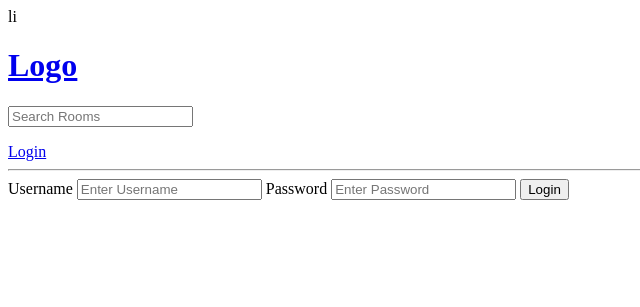
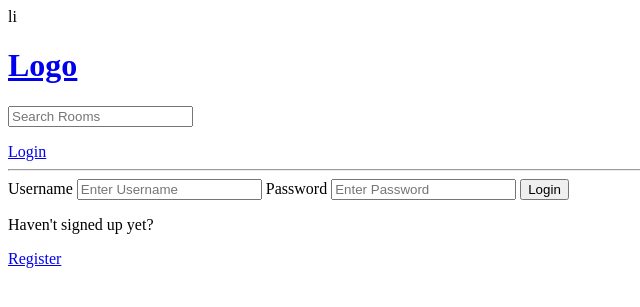
Before and after one commit to pshunt/palpro, a Django app: page /login/ in a window 1280 px wide. Shown: the top 307 px of the page, without its empty margins (0-640 px from the left). Run offline with Django 3.2, Linux system fonts and the light colour scheme.

Commit message:
restrict access to pages/ edit/del/create room links;  add login/register link if/else

```diff
--- a/palpro/palpro/base/templates/base/home.html
+++ b/palpro/palpro/base/templates/base/home.html
@@ -39,8 +39,10 @@
         <div>
             {% for room in rooms %}
                 <div>
+                    {% if request.user == room.host  %}
                     <a href="{% url 'update-room' room.id %} ">Edit</a>
                     <a href="{% url 'delete-room' room.id %} ">Delete</a>
+                    {% endif %}
                     <span>@{{room.host.username}}</span>
                     <h5>{{room.id}} -- <a href="{% url 'room' room.id %}">{{room.name}}</h5>
                     <small>{{room.topic.name}}</small>
--- a/palpro/palpro/base/templates/base/login_register.html
+++ b/palpro/palpro/base/templates/base/login_register.html
@@ -1,6 +1,8 @@
 {% extends 'main.html'%}
 {% block content %}
 
+
+{% if page == 'login' %}
 <div>
     <form method="POST" action="">
         {% csrf_token %}
@@ -15,6 +17,28 @@
 
 
     </form>
+
+    <p>Haven't signed up yet?</p>
+    <a href="{% url 'register' %}">Register</a>
 </div>
 
+{% else %}
+
+<div>
+    <form method="POST" action="">
+        {% csrf_token %}
+
+
+        <input type="submit" value="Register" />
+
+
+    </form>
+    <p>Already signed up?</p>
+    <a href="{% url 'login' %}">Login</a>
+
+</div>
+
+{% endif %}
+
+
 {% endblock content %}
--- a/palpro/palpro/base/urls.py
+++ b/palpro/palpro/base/urls.py
@@ -5,6 +5,7 @@ from . import views
 urlpatterns = [
     path('login/', views.loginPage, name='login'),
     path('logout/', views.logoutUser, name='logout'),
+    path('register/', views.registerPage, name='register'),
     path('', views.home, name='home'),
     path('room/<str:pk>/', views.room, name='room'),
 
--- a/palpro/palpro/base/views.py
+++ b/palpro/palpro/base/views.py
@@ -1,5 +1,7 @@
 from django.shortcuts import render, redirect
+from django.http import HttpResponse
 from django.contrib import messages
+from django.contrib.auth.decorators import login_required
 from django.db.models import Q
 from django.contrib.auth.models import User
 from django.contrib.auth import authenticate, login, logout
@@ -15,6 +17,9 @@ from .forms import RoomForm
 # Create your views here.
 
 def loginPage(request):
+    page = 'login'
+    if request.user.is_authenticated:
+        return redirect('home')
 
     if request.method == 'POST':
         username = request.POST.get('username')
@@ -33,13 +38,16 @@ def loginPage(request):
         else:
             messages.error(request, 'Username or password does not exist')
 
-    context = {}
+    context = { 'page': page}
     return render(request, 'base/login_register.html', context)
 
 def logoutUser(request):
     logout(request)
     return redirect('home')
 
+def registerPage(request):
+    page = 'register'
+    return render(request, 'base/login_register.html')
 
 
 def home(request):
@@ -66,7 +74,7 @@ def room(request, pk):
     context = {'room': room}
     return render(request, 'base/room.html', context)
 
-
+@login_required(login_url='login')
 def createRoom(request):
     form = RoomForm()
     if request.method == 'POST':
@@ -77,9 +85,13 @@ def createRoom(request):
     context = { 'form': form}
     return render(request, 'base/room_form.html', context)
 
+@login_required(login_url='login')
 def updateRoom(request, pk):
     room = Room.objects.get(id=pk)
     form = RoomForm(instance=room)
+
+    if request.user != room.host:
+        return HttpResponse('You are not allowed here')
 
     if request.method == 'POST':
         form = RoomForm(request.POST, instance=room)
@@ -89,7 +101,7 @@ def updateRoom(request, pk):
     context = { 'form': form}
     return render(request, 'base/room_form.html', context)
 
-
+@login_required(login_url='login')
 def deleteRoom(request, pk):
     room = Room.objects.get(id=pk)
     if request.method == 'POST':
```
Also changed, not shown: palpro/palpro/db.sqlite3.
